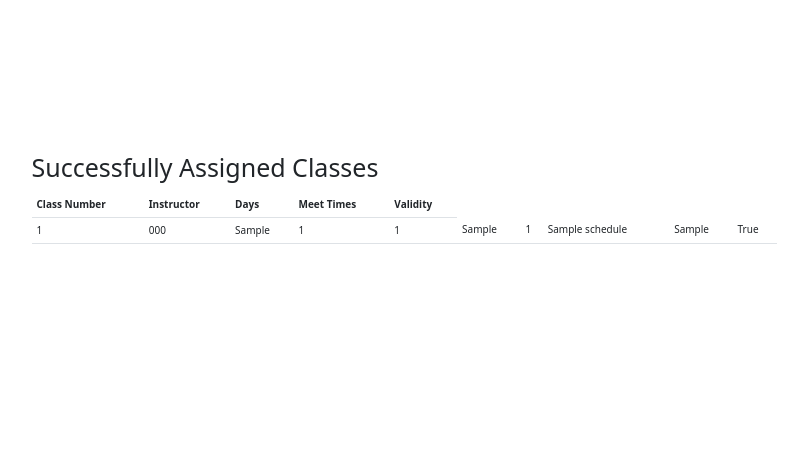
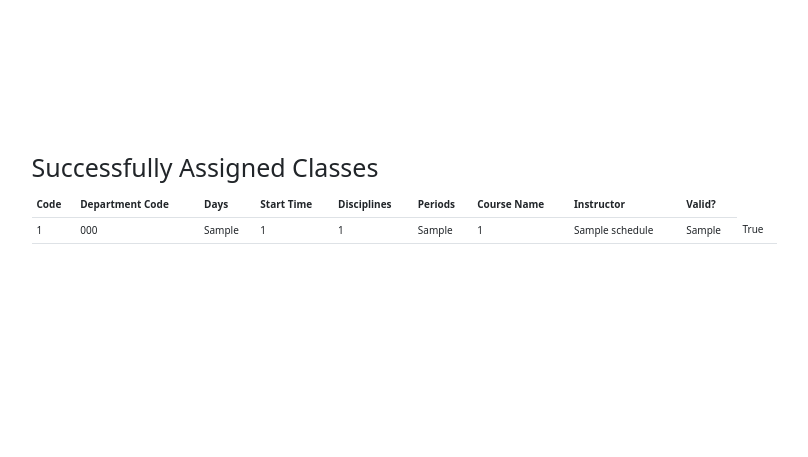
Before and after one commit to wolfedenstudios/capstoneteam42, a Flask app: page /scheduler in a window 1280 px wide. Shown: the part 206-663 px from the top of the page, without its empty margins (236-1044 px from the left). Run offline with Flask 2, Linux system fonts and the light colour scheme; a user stored in the database is signed in; tables that the repository leaves empty hold one stand-in row (values such as "Sample post").

Commit message:
Fixed table headings

```diff
--- a/capstone/templates/schedule.html
+++ b/capstone/templates/schedule.html
@@ -19,11 +19,15 @@
       <h1 class="pt-5 pb-2">Successfully Assigned Classes</h1>
         <table class="table">
           <tr>
-            <th>Class Number</th>
-            <th>Instructor</th>
+            <th>Code</th>
+            <th>Department Code</th>
             <th>Days</th>
-            <th>Meet Times</th>
-            <th>Validity</th>
+            <th>Start Time</th>
+            <th>Disciplines</th>
+	    <th>Periods</th>
+	    <th>Course Name</th>
+	    <th>Instructor</th>
+	    <th>Valid?</th>
           </tr>
           {%for output_schedule in outputSchedule%}
             <td>{{output_schedule.Code}}</td>
```
